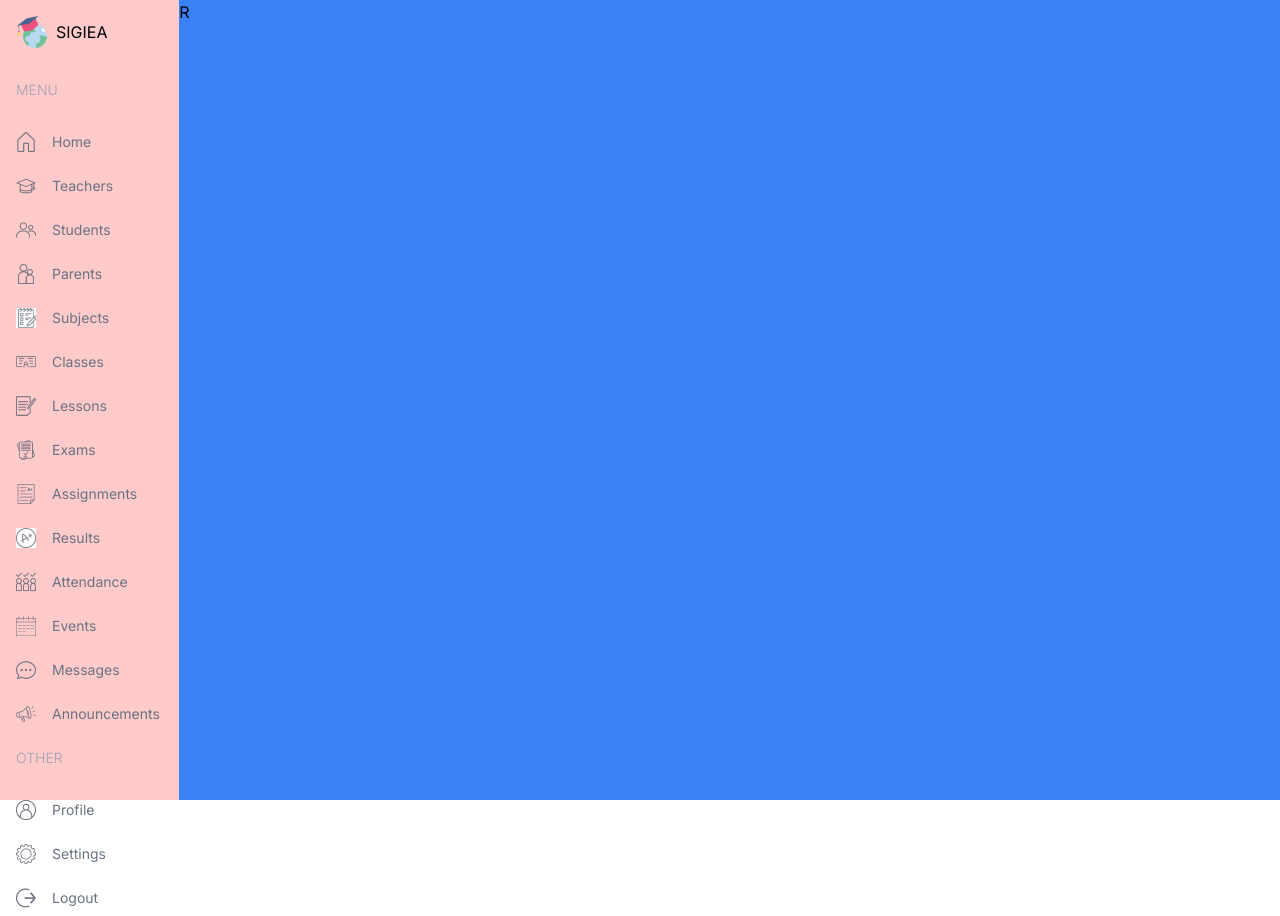
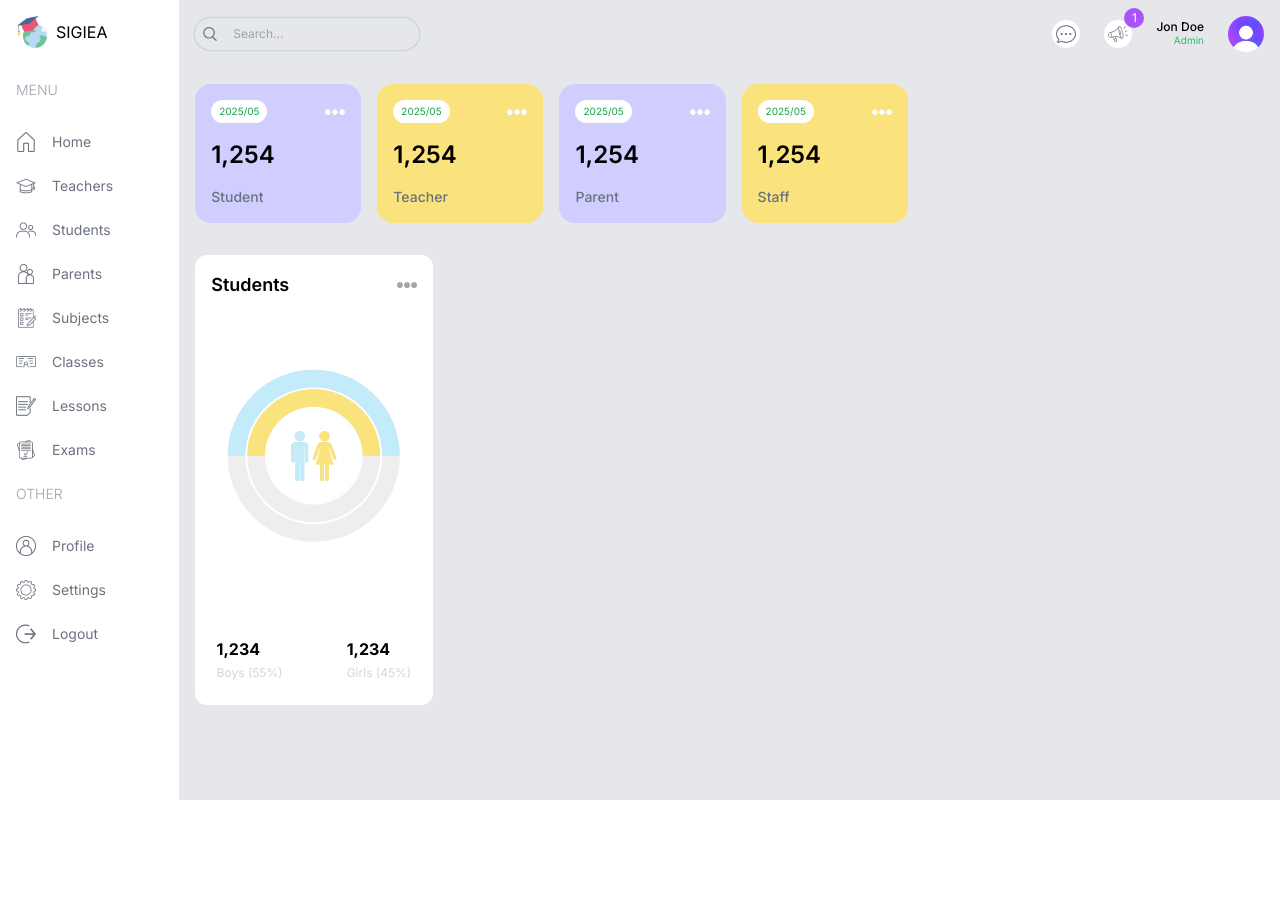
Before and after one commit to hansel-zavala/ProyectoSIGEA, a Next.js app: page /admin in a window 1280 px wide. After the commit the page ends 800 px from the top, so only its background shows below. Built offline with nearby package versions, Linux system fonts and the light colour scheme.

Commit message:
Creacion de los "UserCards", "CountChart" y el Navbar
Se han agregado los componentes del UserCard y el CountChart y
Tambien del Navbar

```diff
--- a/src/app/(dashboard)/admin/page.tsx
+++ b/src/app/(dashboard)/admin/page.tsx
@@ -1,7 +1,29 @@
+import CountChart from "@/components/CountChart";
+import UserCard from "@/components/UserCard";
+
 const AdminPage = () => {
-  return (
-    <div className=''>AdminPage</div>
-  )
-}
+    return (
+        <div className="p-4 flex gap-4 flex-col md:flex-row">
+            {/* LEFT */}
+            <div className="w-full lg:w-2/3 flex flex-col gap-8">
+                {/* USER CARDS */}
+                <div className="flex gap-4 justify-between flex-wrap">
+                    <UserCard type="student" />
+                    <UserCard type="teacher" />
+                    <UserCard type="parent" />
+                    <UserCard type="staff" />
+                </div>
+                {/* MIDDLE CHARTS */}
+                <div className="flex gap-4 flex-col lg:flex-row">
+                    {/* COUNT CHART */}
+                    <div className="w-full lg:w-1/3 h-[450px]">
+                        <CountChart />
+                    </div>
+                </div>
+            </div>
+            {/* RIGHT */}
+        </div>
+    );
+};
 
-export default AdminPage
+export default AdminPage;
--- a/src/app/(dashboard)/layout.tsx
+++ b/src/app/(dashboard)/layout.tsx
@@ -1,4 +1,5 @@
 import Menu from "@/components/Menu";
+import Navbar from "@/components/Navbar";
 import Image from "next/image";
 import Link from "next/link";
 
@@ -12,7 +13,7 @@
             <div className="h-screen flex">
 
                 {/* LEFT */}
-				<div className='w-[14%] md:w-[8%] lg:w-[16%] xl:w-[14%] bg-red-200 p-4'>
+                <div className='w-[14%] md:w-[8%] lg:w-[16%] xl:w-[14%] bg-white p-4'>
                     <Link href="/" className="flex items-center justify-center lg:justify-start gap-2">
                         <Image src="/logo.png" alt="logo" width={32} height={32} />
                         <span className="hidden lg:block">SIGIEA</span>
@@ -21,7 +22,10 @@
                 </div>
 
                 {/* RIGHT */}
-				<div className="w-[86%] md:w-[92%] lg:w-[84%] xl:w-[86%] bg-blue-500 overflow-scroll">R</div>
+                <div className="w-[86%] md:w-[92%] lg:w-[84%] xl:w-[86%] bg-gray-200 overflow-scroll">
+                    <Navbar />
+                    {children}
+                </div>
             </div>
         </html>
     );
--- /dev/null
+++ b/src/components/CountChart.tsx
@@ -0,0 +1,77 @@
+"use client";
+
+import Image from "next/image";
+
+import {
+    RadialBarChart,
+    RadialBar,
+    Legend,
+    ResponsiveContainer,
+} from "recharts";
+
+const data = [
+    {
+        name: "Total",
+        count: 106,
+        fill: "white",
+    },
+    {
+        name: "Girls",
+        count: 53,
+        fill: "#FAE27C",
+    },
+    {
+        name: "Boys",
+        count: 53,
+        fill: "#C3EBFA",
+    },
+];
+
+const CountChart = () => {
+    return (
+        <div className="bg-white rounded-xl w-full h-full p-4">
+            {/* TITLE */}
+            <div className="flex justify-between items-center">
+                <h1 className="text-lg font-semibold">Students</h1>
+                <Image src="/moreDark.png" alt="" width={20} height={20} />
+            </div>
+            {/* CHART */}
+            <div className="relative w-full h-[75%]">
+                <ResponsiveContainer>
+                    <RadialBarChart
+                        cx="50%"
+                        cy="50%"
+                        innerRadius="40%"
+                        outerRadius="100%"
+                        barSize={32}
+                        data={data}
+                    >
+                        <RadialBar background dataKey="count" />
+                    </RadialBarChart>
+                </ResponsiveContainer>
+                <Image
+                    src="/maleFemale.png"
+                    alt=""
+                    width={50}
+                    height={50}
+                    className="absolute top-1/2 left-1/2 -translate-x-1/2 -translate-y-1/2"
+                />
+            </div>
+            {/* BOTTOM */}
+            <div className="flex justify-center gap-16">
+                <div className="flex flex-col gap-1">
+                    <div className="w-5 h-5 bg-lamaSky rounded-full" />
+                    <h1 className="font-bold">1,234</h1>
+                    <h2 className="text-xs text-gray-300">Boys (55%)</h2>
+                </div>
+                <div className="flex flex-col gap-1">
+                    <div className="w-5 h-5 bg-lamaYellow rounded-full" />
+                    <h1 className="font-bold">1,234</h1>
+                    <h2 className="text-xs text-gray-300">Girls (45%)</h2>
+                </div>
+            </div>
+        </div>
+    );
+};
+
+export default CountChart;
--- a/src/components/Menu.tsx
+++ b/src/components/Menu.tsx
@@ -53,42 +53,42 @@
                 href: "/list/exams",
                 visible: ["admin", "teacher", "student", "parent"],
             },
-            {
-                icon: "/assignment.png",
-                label: "Assignments",
-                href: "/list/assignments",
-                visible: ["admin", "teacher", "student", "parent"],
-            },
-            {
-                icon: "/result.png",
-                label: "Results",
-                href: "/list/results",
-                visible: ["admin", "teacher", "student", "parent"],
-            },
-            {
-                icon: "/attendance.png",
-                label: "Attendance",
-                href: "/list/attendance",
-                visible: ["admin", "teacher", "student", "parent"],
-            },
-            {
-                icon: "/calendar.png",
-                label: "Events",
-                href: "/list/events",
-                visible: ["admin", "teacher", "student", "parent"],
-            },
-            {
-                icon: "/message.png",
-                label: "Messages",
-                href: "/list/messages",
-                visible: ["admin", "teacher", "student", "parent"],
-            },
-            {
-                icon: "/announcement.png",
-                label: "Announcements",
-                href: "/list/announcements",
-                visible: ["admin", "teacher", "student", "parent"],
-            },
+            // {
+            //     icon: "/assignment.png",
+            //     label: "Assignments",
+            //     href: "/list/assignments",
+            //     visible: ["admin", "teacher", "student", "parent"],
+            // },
+            // {
+            //     icon: "/result.png",
+            //     label: "Results",
+            //     href: "/list/results",
+            //     visible: ["admin", "teacher", "student", "parent"],
+            // },
+            // {
+            //     icon: "/attendance.png",
+            //     label: "Attendance",
+            //     href: "/list/attendance",
+            //     visible: ["admin", "teacher", "student", "parent"],
+            // },
+            // {
+            //     icon: "/calendar.png",
+            //     label: "Events",
+            //     href: "/list/events",
+            //     visible: ["admin", "teacher", "student", "parent"],
+            // },
+            // {
+            //     icon: "/message.png",
+            //     label: "Messages",
+            //     href: "/list/messages",
+            //     visible: ["admin", "teacher", "student", "parent"],
+            // },
+            // {
+            //     icon: "/announcement.png",
+            //     label: "Announcements",
+            //     href: "/list/announcements",
+            //     visible: ["admin", "teacher", "student", "parent"],
+            // },
         ],
     },
     {
--- a/src/components/Navbar.tsx
+++ b/src/components/Navbar.tsx
@@ -1,5 +1,32 @@
+import Image from "next/image";
+
 const Navbar = () => {
-    return <div className="">Navbar</div>;
+    return (
+        <div className="flex items-center justify-between p-4">
+            {/* {SEARCH BAR} */}
+            <div className="hidden md:flex items-center gap-2 text-xs rounded-full ring-[1.5px] ring-gray-300 px-2">
+                <Image src="/search.png" alt="" width={14} height={14}/>
+                <input type="text" placeholder="Search..." className="w-[200px] p-2 bg-transparent outline-none" />
+            </div>
+            {/* {ICONS AND USER} */}
+            <div className="flex items-center gap-6 justify-end w-full">
+                <div className="bg-white rounded-full w-7 h-7 flex items-center justify-center cursor-pointer">
+                    <Image src="/message.png" alt="" width={20} height={20}/>
+                </div>
+
+                <div className="bg-white rounded-full w-7 h-7 flex items-center justify-center cursor-pointer relative">
+                    <Image src="/announcement.png" alt="" width={20} height={20}/>
+                    <div className="absolute -top-3 -right-3 w-5 h-5 flex items-center justify-center bg-purple-500 text-white rounded-full text-xs">1</div>
+                </div>
+
+                <div className="flex flex-col">
+                    <span className="text-xs leading-3 font-medium">Jon Doe</span>
+                    <span className="text-[10px] text-green-500 text-right">Admin</span>
+                </div>
+                <Image src="/avatar.png" alt="" width={36} height={36} className="rounded-full"/>
+            </div>
+        </div>
+    );
 };
 
 export default Navbar;
--- /dev/null
+++ b/src/components/UserCard.tsx
@@ -0,0 +1,18 @@
+import Image from "next/image";
+
+const UserCard = ({ type }: { type: string }) => {
+    return (
+        <div className='rounded-2xl odd:bg-Purple even:bg-Yellow p-4 flex-1 min-w-[130px]'>
+
+            <div className='flex justify-between items-center'>
+                <span className="text-[10px] bg-white px-2 py-1 rounded-full text-green-600">2025/05</span>
+                <Image src='/more.png' alt='' width={20} height={20}/>
+            </div>
+
+            <h1 className="text-2xl font-semibold my-4">1,254</h1>
+            <h2 className="capitalize text-sm font-medium text-gray-500">{type}</h2>
+        </div>
+    )
+}
+
+export default UserCard
--- a/tailwind.config.ts
+++ b/tailwind.config.ts
@@ -13,6 +13,14 @@
                 "gradient-conic":
                     "conic-gradient(from 180deg at 50% 50%, var(--tw-gradient-stops))",
             },
+            colors: {
+                Sky: "#C3EBFA",
+                SkyLight: "#EDF9FD",
+                Purple: "#CFCEFF",
+                PurpleLight: "#F1F0FF",
+                Yellow: "#FAE27C",
+                YellowLight: "#FEFC38",
+            },
         },
     },
     plugins: [],
```
Also changed, not shown: package.json (+5 -4 lines), 1 other file (tests, documents, lock files or other folders). Lines whose indentation alone changed are shown as unchanged.
